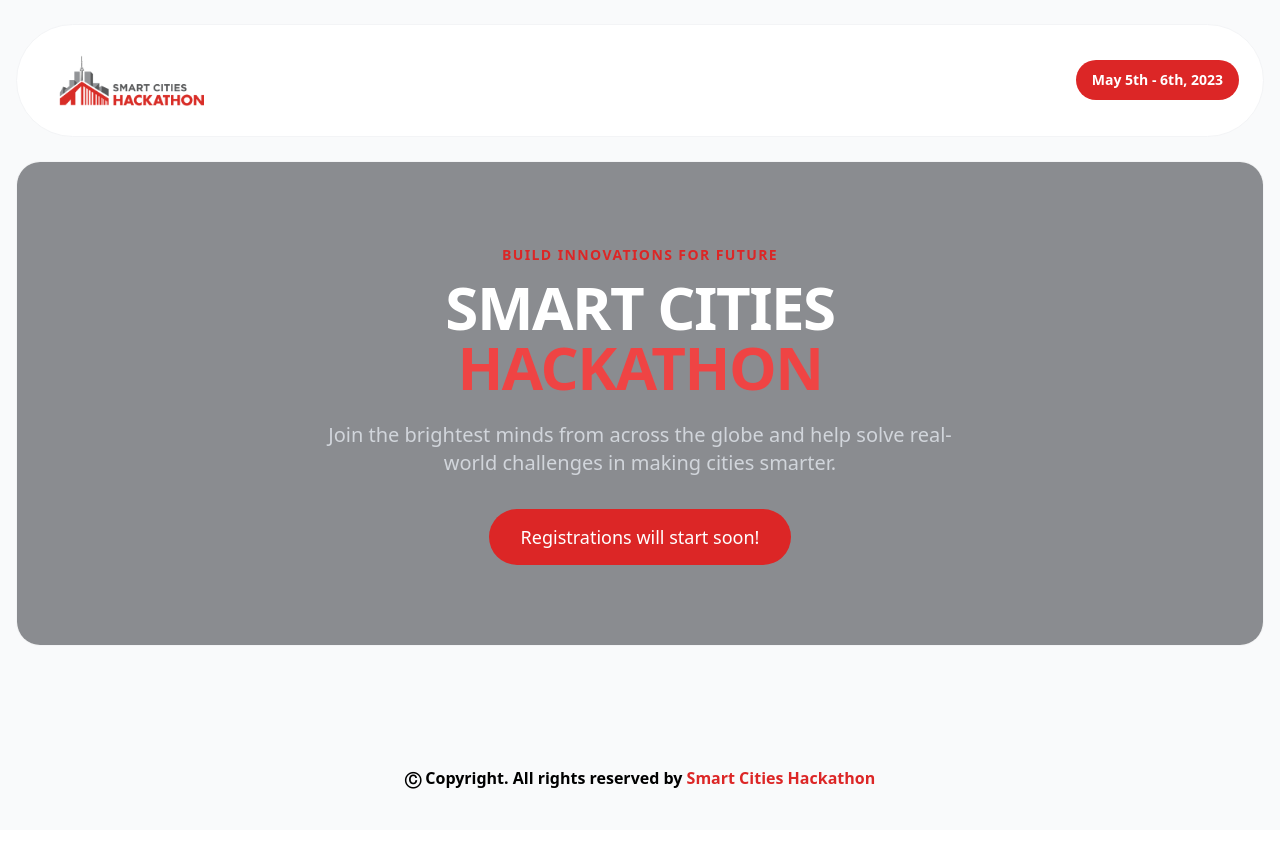
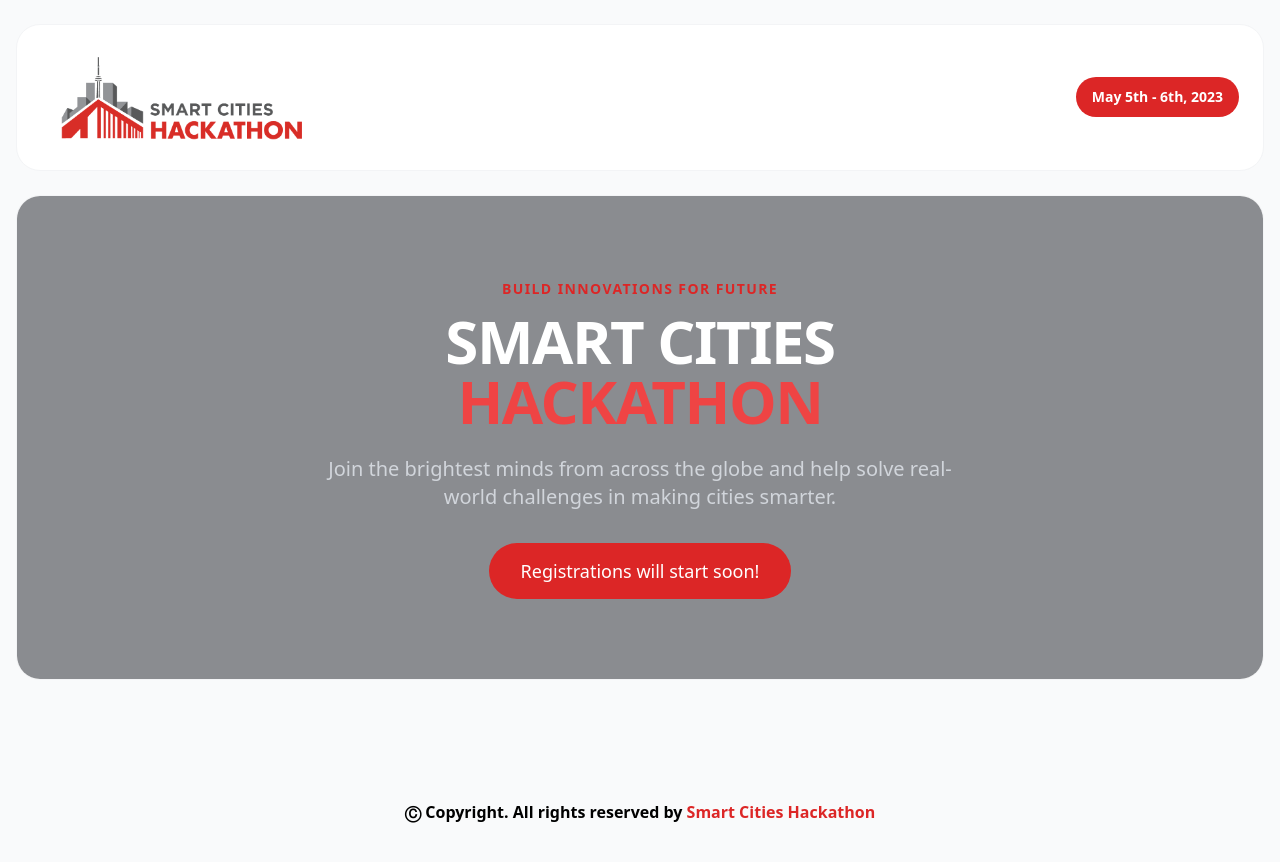
Before and after one commit to ksorathiya/seneca-hackathon-2023, a Next.js app: page / in a window 1280 px wide. Before the commit the page ends 830 px from the top, so only its background shows below. Built offline with nearby package versions, Linux system fonts and the light colour scheme.

Commit message:
update logo size and change rounded corner of navbar

```diff
--- a/pages/index.js
+++ b/pages/index.js
@@ -34,14 +34,14 @@ function Home() {
       <section class="pt-6 pb-20 bg-gray-50 overflow-hidden">
         <div class="container mx-auto px-4">
           <div class="mb-6">
-            <div class="flex items-center justify-between px-6 py-3.5 bg-white border border-gray-100 rounded-full">
+            <div class="flex items-center justify-between px-6 py-3.5 bg-white border border-gray-100 rounded-3xl">
               <div class="w-auto">
                 <div class="flex flex-wrap items-center">
                   <div class="w-auto p-4">
                     <a href="#">
                       <img
                         src="/assets/seneca-hackathon-logo.png"
-                        width="150"
+                        width="250"
                         alt=""
                       />
                     </a>
```
